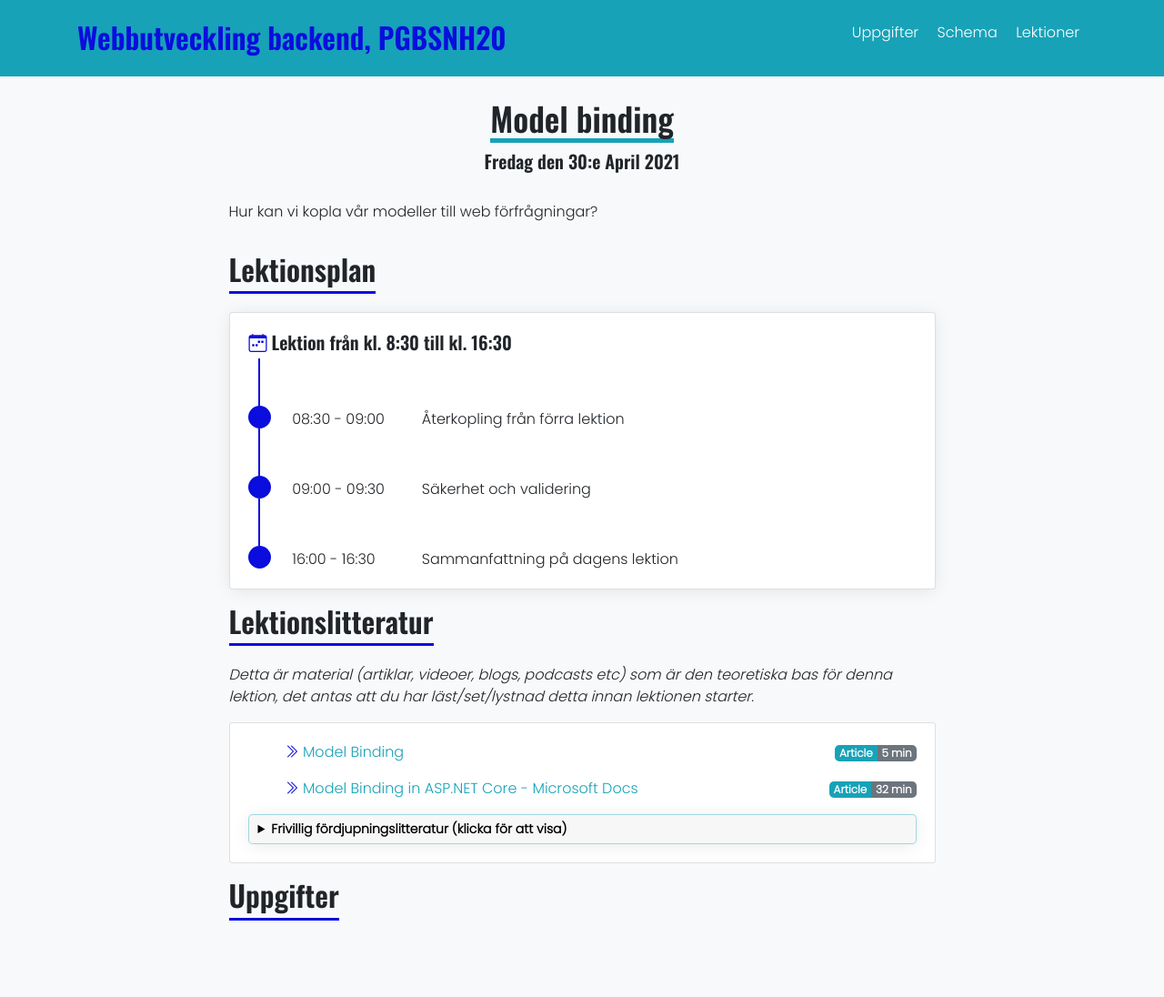
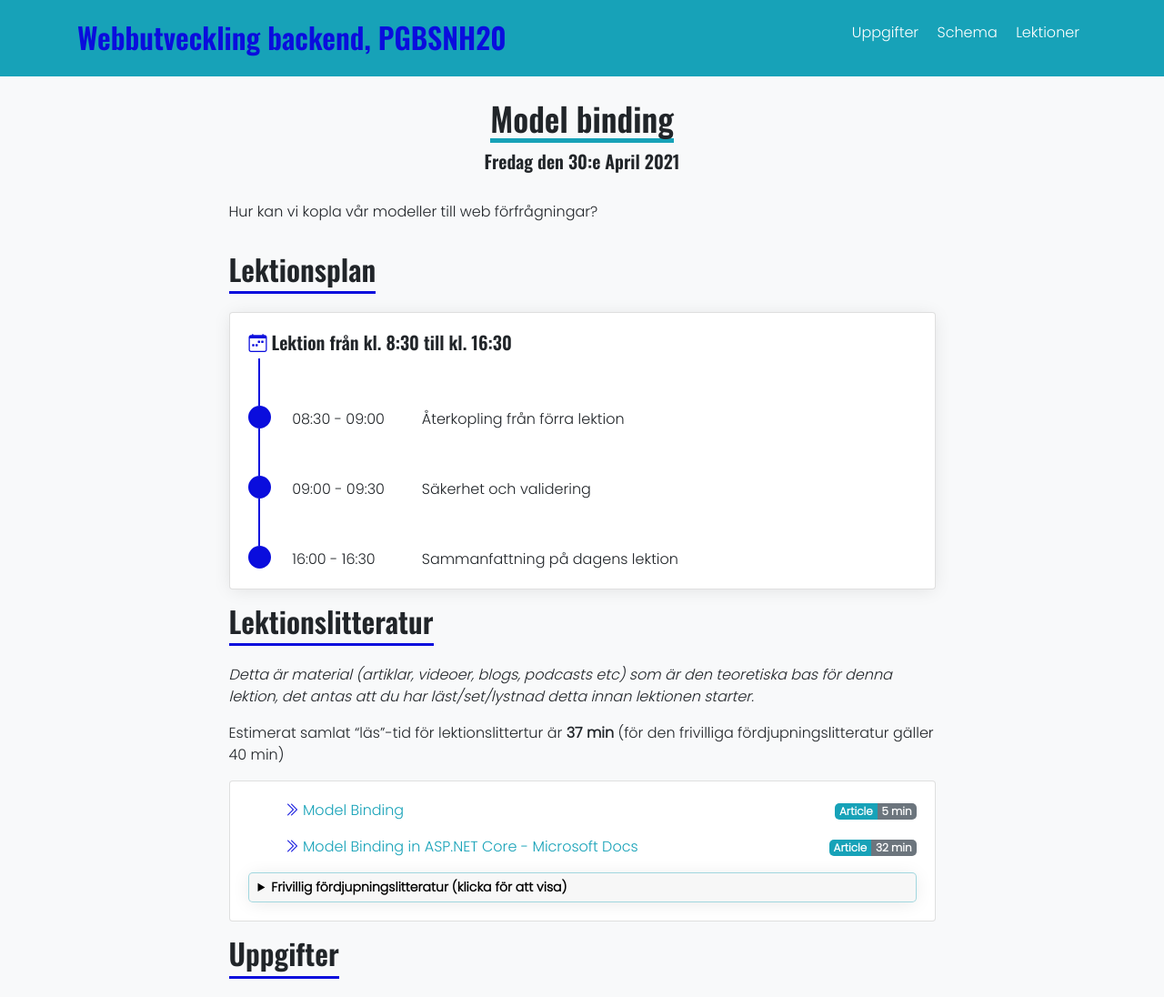
Before and after one commit to PGBSNH20/PGBSNH20-backendweb, a Jekyll site: the page built from lectures/05-model-binding.md, in a window 1280 px wide. Shown: the whole page at 91% size. Built offline with Jekyll 4.4.1, drawn with Linux system fonts in a browser that asks for light colours; nearby versions of some CDN libraries; before the commit the page ends 1032 px from its top, so only the background shows below that.

Commit message:
Adds reading time

```diff
--- a/lectures/05-model-binding.md
+++ b/lectures/05-model-binding.md
@@ -14,6 +14,8 @@ Hur kan vi kopla vår modeller till web förfrågningar?
 ## Lektionslitteratur
 *Detta är material (artiklar, videoer, blogs, podcasts etc) som är den teoretiska bas för denna lektion, det antas att du har läst/set/lystnad detta innan lektionen starter.*
 
+Estimerat samlat "läs"-tid för lektionslittertur är **{{site.data.lecture_model_binding.contentTimeTotal.literatureTime}} min** (för den frivilliga fördjupningslitteratur gäller {{site.data.lecture_model_binding.contentTimeTotal.optionalLiteratureTime}} min)
+
 {% include lecturenontopics.html lectureData="lecture_model_binding" %}
 {% include lecturetopics.html lectureData="lecture_model_binding" %}
 
```
